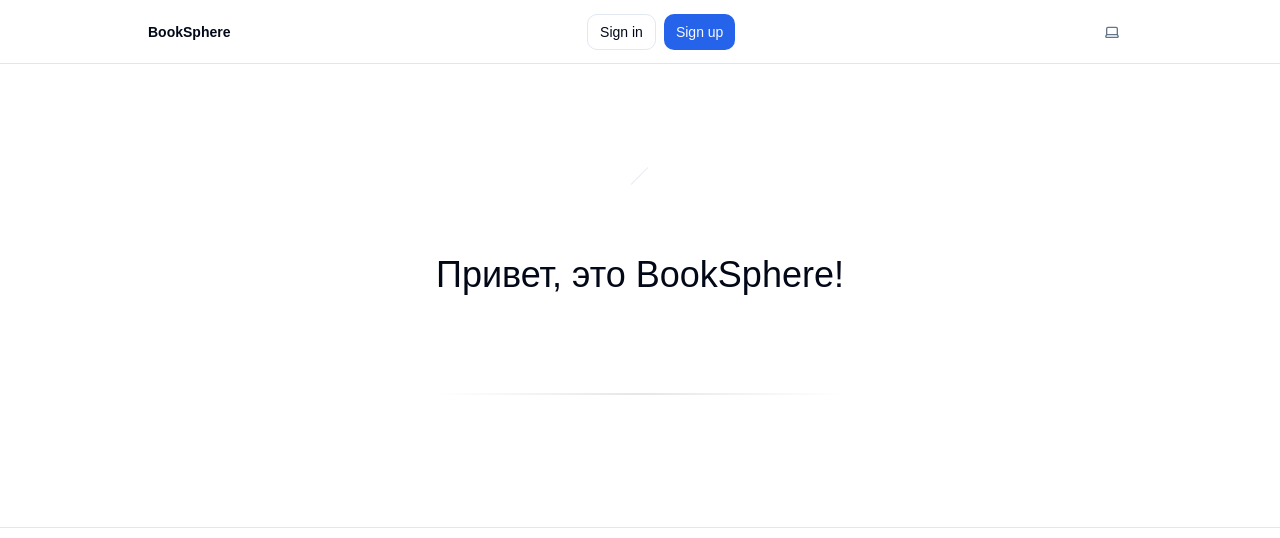
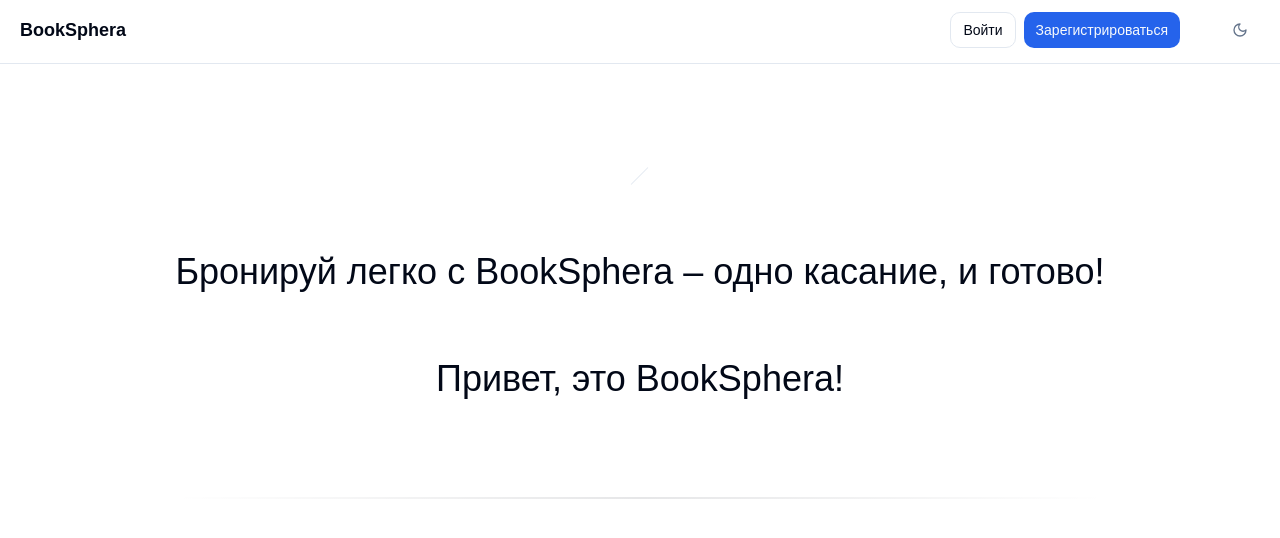
Before and after one commit to kojsok/BookSphere, a Next.js app: page / in a window 1280 px wide. Shown: the top 538 px of the page. Built offline with nearby package versions, Linux system fonts and the light colour scheme; no server answers.

Commit message:
add nav bar

```diff
--- a/src/app/(auth-pages)/sign-in/page.tsx
+++ b/src/app/(auth-pages)/sign-in/page.tsx
@@ -8,14 +8,14 @@ import Link from "next/link";
 export default function Login({ searchParams }: { searchParams: Message }) {
   return (
     <form className="flex-1 flex flex-col min-w-64">
-      <h1 className="text-2xl font-medium">Sign in</h1>
+      <h1 className="text-2xl font-medium">Войти</h1>
       <p className="text-sm text-foreground">
-        Dont have an account?{" "}
+        Нет аккаунта?{" "}
         <Link
           className="text-foreground font-medium underline"
           href="/sign-up"
         >
-          Sign up
+          Зарегистрироваться
         </Link>
       </p>
       <div className="flex flex-col gap-2 [&>input]:mb-3 mt-8">
@@ -29,14 +29,14 @@ export default function Login({ searchParams }: { searchParams: Message }) {
           required
         />
         <SubmitButton pendingText="Signing In..." formAction={signInAction}>
-          Sign in
+          Войти
         </SubmitButton>
         <p className="text-sm text-foreground">
           <Link
             className="text-foreground font-medium underline"
             href="/recover-password"
           >
-            Forgot password?
+            Забыли пароль?
           </Link>
         </p>
         <FormMessage message={searchParams} />
--- a/src/app/(auth-pages)/sign-up/page.tsx
+++ b/src/app/(auth-pages)/sign-up/page.tsx
@@ -16,11 +16,11 @@ export default function Signup({ searchParams }: { searchParams: Message }) {
 
   return (
     <form className="flex flex-col min-w-64 max-w-64 mx-auto">
-      <h1 className="text-2xl font-medium">Sign up</h1>
+      <h1 className="text-2xl font-medium">Зарегистрироваться</h1>
       <p className="text-sm text text-foreground">
-        Already have an account?{" "}
+        Уже есть аккаунт?{" "}
         <Link className="text-primary font-medium underline" href="/sign-in">
-          Sign in
+          Войти
         </Link>
       </p>
       <div className="flex flex-col gap-2 [&>input]:mb-3 mt-8">
@@ -43,7 +43,7 @@ export default function Signup({ searchParams }: { searchParams: Message }) {
           required
         />
         <SubmitButton formAction={signUpAction} pendingText="Signing up...">
-          Sign up
+          Зарегистрироваться
         </SubmitButton>
         <FormMessage message={searchParams} />
       </div>
--- a/src/app/layout.tsx
+++ b/src/app/layout.tsx
@@ -1,11 +1,7 @@
-import { EnvVarWarning } from "@/components/env-var-warning";
-import HeaderAuth from "@/components/header-auth";
-import { ThemeSwitcher } from "@/components/theme-switcher";
-import { hasEnvVars } from "@/utils/supabase/check-env-vars";
 import { GeistSans } from "geist/font/sans";
 import { ThemeProvider } from "next-themes";
-import Link from "next/link";
 import "./globals.css";
+import Navbar from "@/components/navbar";
 
 const defaultUrl = process.env.VERCEL_URL
   ? `https://${process.env.VERCEL_URL}`
@@ -13,18 +9,14 @@ const defaultUrl = process.env.VERCEL_URL
 
 export const metadata = {
   metadataBase: new URL(defaultUrl),
-  title: "Starter Kit",
-  description: "The fastest way to build apps",
+  title: "BookSphera запишь в один клик",
+  description: "BookSphera запишь в один клик на любую услугу, Бронируй легко с BookSphera – одно касание, и готово!",
 };
 
-export default function RootLayout({
-  children,
-}: {
-  children: React.ReactNode;
-}) {
+export default function RootLayout({children,}: {children: React.ReactNode;}) {
   return (
     <html lang="en" className={GeistSans.className} suppressHydrationWarning>
-      <body className="bg-background text-foreground">
+      <body className="bg-background text-foreground theme-transition">
         <ThemeProvider
           attribute="class"
           defaultTheme="system"
@@ -33,22 +25,13 @@ export default function RootLayout({
         >
           <main className="min-h-screen flex flex-col items-center">
             <div className="flex-1 w-full flex flex-col gap-20 items-center">
-              <nav className="w-full flex justify-center border-b border-b-foreground/10 h-16">
-                <div className="w-full max-w-5xl flex justify-between items-center p-3 px-5 text-sm">
-                  <div className="flex gap-5 items-center font-semibold">
-                    <Link href={"/"}>BookSphere</Link>
-                  </div>
-                  {!hasEnvVars ? <EnvVarWarning /> : <HeaderAuth />}
-                  <ThemeSwitcher />
-                </div>
-              </nav>
+              <Navbar />
               <div className="flex flex-col gap-20 max-w-5xl p-5">
                 {children}
               </div>
 
-              <footer className="w-full flex items-center justify-center border-t mx-auto text-center text-xs gap-8 py-16">
-
-
+              <footer className="w-full flex items-center justify-center border-t mx-auto text-center text-xs gap-8 py-10">
+                {/* Footer content */}
               </footer>
             </div>
           </main>
@@ -57,77 +40,3 @@ export default function RootLayout({
     </html>
   );
 }
-
-
-
-// import type { Metadata } from "next";
-// import localFont from "next/font/local";
-// import "./globals.css";
-// import { ThemeProvider } from "@/components/theme-provider";
-
-// import { EnvVarWarning } from "@/components/env-var-warning";
-// import HeaderAuth from "@/components/header-auth";
-
-
-// const geistSans = localFont({
-//   src: "./fonts/GeistVF.woff",
-//   variable: "--font-geist-sans",
-//   weight: "100 900",
-// });
-// const geistMono = localFont({
-//   src: "./fonts/GeistMonoVF.woff",
-//   variable: "--font-geist-mono",
-//   weight: "100 900",
-// });
-
-// export const metadata: Metadata = {
-//   title: "Create Next App",
-//   description: "Generated by create next app",
-// };
-
-// export default function RootLayout({
-//   children,
-// }: Readonly<{
-//   children: React.ReactNode;
-// }>) {
-//   return (
-//     // <html lang="en">
-//     //   <body className={`${geistSans.variable} ${geistMono.variable} antialiased`}>
-//     //   <ThemeProvider attribute="class" defaultTheme="system" enableSystem disableTransitionOnChange>
-//     //     {children}
-//     //   </ThemeProvider>
-//     //   </body>
-//     // </html>
-//     <html lang="en" className={GeistSans.className} suppressHydrationWarning>
-//     <body className="bg-background text-foreground">
-//       <ThemeProvider
-//         attribute="class"
-//         defaultTheme="system"
-//         enableSystem
-//         disableTransitionOnChange
-//       >
-//         <main className="min-h-screen flex flex-col items-center">
-//           <div className="flex-1 w-full flex flex-col gap-20 items-center">
-//             <nav className="w-full flex justify-center border-b border-b-foreground/10 h-16">
-//               <div className="w-full max-w-5xl flex justify-between items-center p-3 px-5 text-sm">
-//                 <div className="flex gap-5 items-center font-semibold">
-//                   <Link href={"/"}>Starter</Link>
-//                 </div>
-//                 {!hasEnvVars ? <EnvVarWarning /> : <HeaderAuth />}
-//               </div>
-//             </nav>
-//             <div className="flex flex-col gap-20 max-w-5xl p-5">
-//               {children}
-//             </div>
-
-//             <footer className="w-full flex items-center justify-center border-t mx-auto text-center text-xs gap-8 py-16">
-
-//               <ThemeSwitcher />
-//             </footer>
-//           </div>
-//         </main>
-//       </ThemeProvider>
-//     </body>
-//   </html>
-//   );
-// }
--- a/src/components/env-var-warning.tsx
+++ b/src/components/env-var-warning.tsx
@@ -16,7 +16,7 @@ export function EnvVarWarning() {
           disabled
           className="opacity-75 cursor-none pointer-events-none"
         >
-          <Link href="/sign-in">Sign in</Link>
+          <Link href="/sign-in">Войти</Link>
         </Button>
         <Button
           asChild
@@ -25,7 +25,7 @@ export function EnvVarWarning() {
           disabled
           className="opacity-75 cursor-none pointer-events-none"
         >
-          <Link href="/sign-up">Sign up</Link>
+          <Link href="/sign-up">Зарегистрироваться</Link>
         </Button>
       </div>
     </div>
--- a/src/components/header-auth.tsx
+++ b/src/components/header-auth.tsx
@@ -30,7 +30,7 @@ export default async function AuthButton() {
               disabled
               className="opacity-75 cursor-none pointer-events-none"
             >
-              <Link href="/sign-in">Sign in</Link>
+              <Link href="/sign-in">Войти</Link>
             </Button>
             <Button
               asChild
@@ -39,7 +39,7 @@ export default async function AuthButton() {
               disabled
               className="opacity-75 cursor-none pointer-events-none"
             >
-              <Link href="/sign-up">Sign up</Link>
+              <Link href="/sign-up">Зарегистрироваться</Link>
             </Button>
           </div>
         </div>
@@ -48,20 +48,20 @@ export default async function AuthButton() {
   }
   return user ? (
     <div className="flex items-center gap-4">
-      Hey, {user.email}!
+      Привет, {user.email}!
       <form action={signOutAction}>
         <Button type="submit" variant={"outline"}>
-          Sign out
+          Выйти
         </Button>
       </form>
     </div>
   ) : (
     <div className="flex gap-2">
       <Button asChild size="sm" variant={"outline"}>
-        <Link href="/sign-in">Sign in</Link>
+        <Link href="/sign-in">Войти</Link>
       </Button>
       <Button asChild size="sm" variant={"default"}>
-        <Link href="/sign-up">Sign up</Link>
+        <Link href="/sign-up">Зарегистрироваться</Link>
       </Button>
     </div>
   );
--- a/src/components/hero.tsx
+++ b/src/components/hero.tsx
@@ -4,9 +4,9 @@ export default function Header() {
         <div className="flex gap-8 justify-center items-center">
           <span className="border-l rotate-45 h-6" />
         </div>
-        <h1 className="sr-only">Starter Template</h1>
+        <h1 className="text-4xl lg:text-4xl" >Бронируй легко с BookSphera – одно касание, и готово!</h1>
         <p className="text-3xl lg:text-4xl !leading-tight mx-auto max-w-xl text-center">
-          Привет, это BookSphere!
+          Привет, это BookSphera!
         </p>
         <div className="w-full p-[1px] bg-gradient-to-r from-transparent via-foreground/10 to-transparent my-8" />
       </div>
--- /dev/null
+++ b/src/components/navbar.tsx
@@ -0,0 +1,25 @@
+import { ThemeSwitcher } from "@/components/theme-switcher";
+import { EnvVarWarning } from "@/components/env-var-warning";
+import { hasEnvVars } from "@/utils/supabase/check-env-vars";
+import HeaderAuth from "./header-auth";
+import Link from "next/link";
+
+const Navbar = () => {
+  return (
+    <nav className="border-b h-16 w-full">
+      <div className="container mx-auto flex items-center justify-between py-3 px-5">
+        <div className="flex items-center space-x-5 font-semibold">
+          <Link href="/" className="text-lg">
+            BookSphera
+          </Link>
+        </div>
+        <div className="flex items-center space-x-10">
+          {!hasEnvVars ? <EnvVarWarning /> : <HeaderAuth />}
+          <ThemeSwitcher />
+        </div>
+      </div>
+    </nav>
+  );
+};
+
+export default Navbar;
--- a/src/components/theme-switcher.tsx
+++ b/src/components/theme-switcher.tsx
@@ -1,14 +1,7 @@
 "use client";
 
 import { Button } from "@/components/ui/button";
-import {
-  DropdownMenu,
-  DropdownMenuContent,
-  DropdownMenuRadioGroup,
-  DropdownMenuRadioItem,
-  DropdownMenuTrigger,
-} from "@/components/ui/dropdown-menu";
-import { Laptop, Moon, Sun } from "lucide-react";
+import { Moon, Sun } from "lucide-react";
 import { useTheme } from "next-themes";
 import { useEffect, useState } from "react";
 
@@ -16,10 +9,13 @@ const ThemeSwitcher = () => {
   const [mounted, setMounted] = useState(false);
   const { theme, setTheme } = useTheme();
 
-  // useEffect only runs on the client, so now we can safely show the UI
+  // По умолчанию система устанавливается на "system"
   useEffect(() => {
     setMounted(true);
-  }, []);
+    if (theme === undefined) {
+      setTheme("system");
+    }
+  }, [theme, setTheme]);
 
   if (!mounted) {
     return null;
@@ -27,51 +23,18 @@ const ThemeSwitcher = () => {
 
   const ICON_SIZE = 16;
 
+  const toggleTheme = () => {
+    setTheme(theme === "dark" ? "light" : "dark");
+  };
+
   return (
-    <DropdownMenu>
-      <DropdownMenuTrigger asChild>
-        <Button variant="ghost" size={"sm"}>
-          {theme === "light" ? (
-            <Sun
-              key="light"
-              size={ICON_SIZE}
-              className={"text-muted-foreground"}
-            />
-          ) : theme === "dark" ? (
-            <Moon
-              key="dark"
-              size={ICON_SIZE}
-              className={"text-muted-foreground"}
-            />
-          ) : (
-            <Laptop
-              key="system"
-              size={ICON_SIZE}
-              className={"text-muted-foreground"}
-            />
-          )}
-        </Button>
-      </DropdownMenuTrigger>
-      <DropdownMenuContent className="w-content" align="start">
-        <DropdownMenuRadioGroup
-          value={theme}
-          onValueChange={(e) => setTheme(e)}
-        >
-          <DropdownMenuRadioItem className="flex gap-2" value="light">
-            <Sun size={ICON_SIZE} className="text-muted-foreground" />{" "}
-            <span>Light</span>
-          </DropdownMenuRadioItem>
-          <DropdownMenuRadioItem className="flex gap-2" value="dark">
-            <Moon size={ICON_SIZE} className="text-muted-foreground" />{" "}
-            <span>Dark</span>
-          </DropdownMenuRadioItem>
-          <DropdownMenuRadioItem className="flex gap-2" value="system">
-            <Laptop size={ICON_SIZE} className="text-muted-foreground" />{" "}
-            <span>System</span>
-          </DropdownMenuRadioItem>
-        </DropdownMenuRadioGroup>
-      </DropdownMenuContent>
-    </DropdownMenu>
+    <Button variant="ghost" size="sm" onClick={toggleTheme}>
+      {theme === "light" ? (
+        <Sun size={ICON_SIZE} className="text-muted-foreground" />
+      ) : (
+        <Moon size={ICON_SIZE} className="text-muted-foreground" />
+      )}
+    </Button>
   );
 };
 
```
Also changed, not shown: src/utils/supabase/server.ts (+0 -30 lines).
